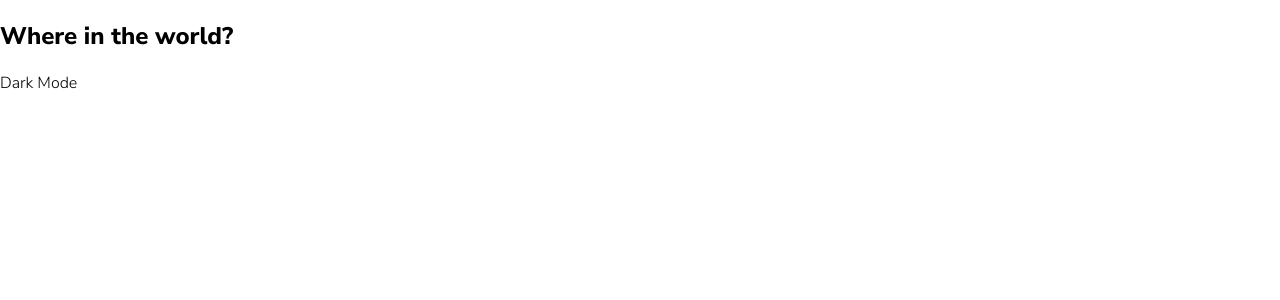
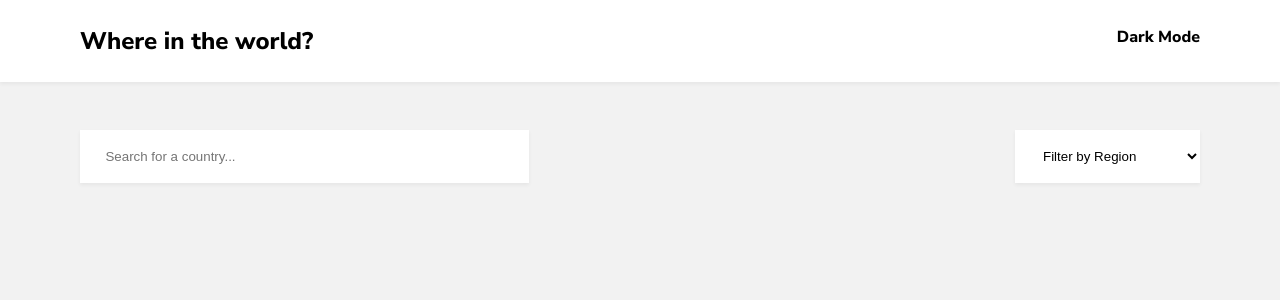
Before and after one commit to Lisa-marie-code/countries_api, a React (Create React App) app in the folder rest_countries_api/: page / in a window 1280 px wide. Shown: the top 300 px of the page. Built offline with nearby package versions, Linux system fonts and the light colour scheme.

Commit message:
search and filter bars

```diff
--- /dev/null
+++ b/package.json
@@ -0,0 +1,5 @@
+{
+  "dependencies": {
+    "@fortawesome/fontawesome-free": "^6.3.0"
+  }
+}
--- a/rest_countries_api/src/App.css
+++ b/rest_countries_api/src/App.css
@@ -3,4 +3,10 @@
 
   body{
     font-family: 'Nunito Sans', sans-serif;
+    background-color: #f2f2f2;
   }
+.search_filter{
+  display: flex;
+  justify-content: space-between;
+  padding: 48px 80px;
+}
--- a/rest_countries_api/src/App.js
+++ b/rest_countries_api/src/App.js
@@ -1,13 +1,20 @@
 import React from "react";
-import ".//App.css"
-import {Theme} from "./Components/Header/header"
+import ".//App.css";
+import { Theme } from "./Components/Header/header";
+import { SearchBar } from "./Components/Search/search";
+import { FilterDropdown } from "./Components/Filter/filter";
 
-export const App = () =>{
-  return(
+
+export const App = () => {
+  return (
     <div>
-      <Theme/>
+      <Theme />
+      <div className="search_filter">
+      <SearchBar />
+      <FilterDropdown />
+      </div>
     </div>
-  )
-}
+  );
+};
 
 export default App;
--- /dev/null
+++ b/rest_countries_api/src/Components/Filter/filter.css
@@ -0,0 +1,9 @@
+select{
+    background-color: #fff;
+    border: none;
+    box-shadow: 0px 2px 4px rgba(0, 0, 0, 0.0562443);
+    padding-top: 18px;
+    padding-bottom: 18px;
+    padding-left: 24px;
+    padding-right: 47px;
+}
--- /dev/null
+++ b/rest_countries_api/src/Components/Filter/filter.js
@@ -0,0 +1,27 @@
+import React, { useState } from "react";
+import ".//filter.css";
+
+export const FilterDropdown = () =>{
+  const [selectedOption, setSelectedOption] = useState('');
+
+  const handleChange = (event) => {
+    const newOption = event.target.value;
+    setSelectedOption(newOption);
+
+  };
+ const options = ['Africa', 'America', 'Asia', ' Europe', 'Oceania']
+
+  return (
+    <select value={selectedOption} onChange={handleChange}>Filter by Region
+      <option value="Filter by Region">Filter by Region</option>
+      {options.map((option) => (
+        <option key={option} value={option}>
+          {option}
+        </option>
+      ))}
+    </select>
+  );
+}
+
+
+export default FilterDropdown;
--- a/rest_countries_api/src/Components/Header/header.css
+++ b/rest_countries_api/src/Components/Header/header.css
@@ -0,0 +1,7 @@
+.title-bar{
+    display: flex;
+    justify-content: space-between;
+    background-color: #fff;
+    box-shadow: 0px 2px 4px rgba(0, 0, 0, 0.0562443);
+    padding: 5px 80px;
+}
--- a/rest_countries_api/src/Components/Header/header.js
+++ b/rest_countries_api/src/Components/Header/header.js
@@ -1,13 +1,15 @@
 import React from 'react';
+import ".//header.css"
+
 
 export const Theme = () =>{
     return(
         <div>
-            <div>
+            <div className='title-bar'>
                 <h2>Where in the world?</h2>
                 <div>
-                <i class="fa fa-moon-o" aria-hidden="true"></i>
-                <p>Dark Mode</p>
+                <h4>Dark Mode</h4>
+
                 </div>
             </div>
         </div>
--- a/rest_countries_api/src/Components/Search/search.css
+++ b/rest_countries_api/src/Components/Search/search.css
@@ -0,0 +1,9 @@
+input[type="text"] {
+padding-top: 18px;
+padding-bottom: 18px;
+  padding-right: 270px;
+  text-align: center;
+  background-color: #fff;
+  box-shadow: 0px 2px 4px rgba(0, 0, 0, 0.0562443);
+  border: none;
+}
--- a/rest_countries_api/src/Components/Search/search.js
+++ b/rest_countries_api/src/Components/Search/search.js
@@ -0,0 +1,23 @@
+import React,{ useState } from "react";
+import ".//search.css"
+
+
+export const  SearchBar =({ onSearch }) =>{
+  const [searchTerm, setSearchTerm] = useState('');
+
+  const handleChange = (event) => {
+    setSearchTerm(event.target.value);
+    onSearch(event.target.value);
+  };
+
+  return (
+    <input
+      type="text"
+      placeholder="Search for a country..."
+      value={searchTerm}
+      onChange={handleChange}
+    />
+  );
+}
+
+export default SearchBar;
```
Also changed, not shown: 1 other file (tests, documents, lock files or other folders).
